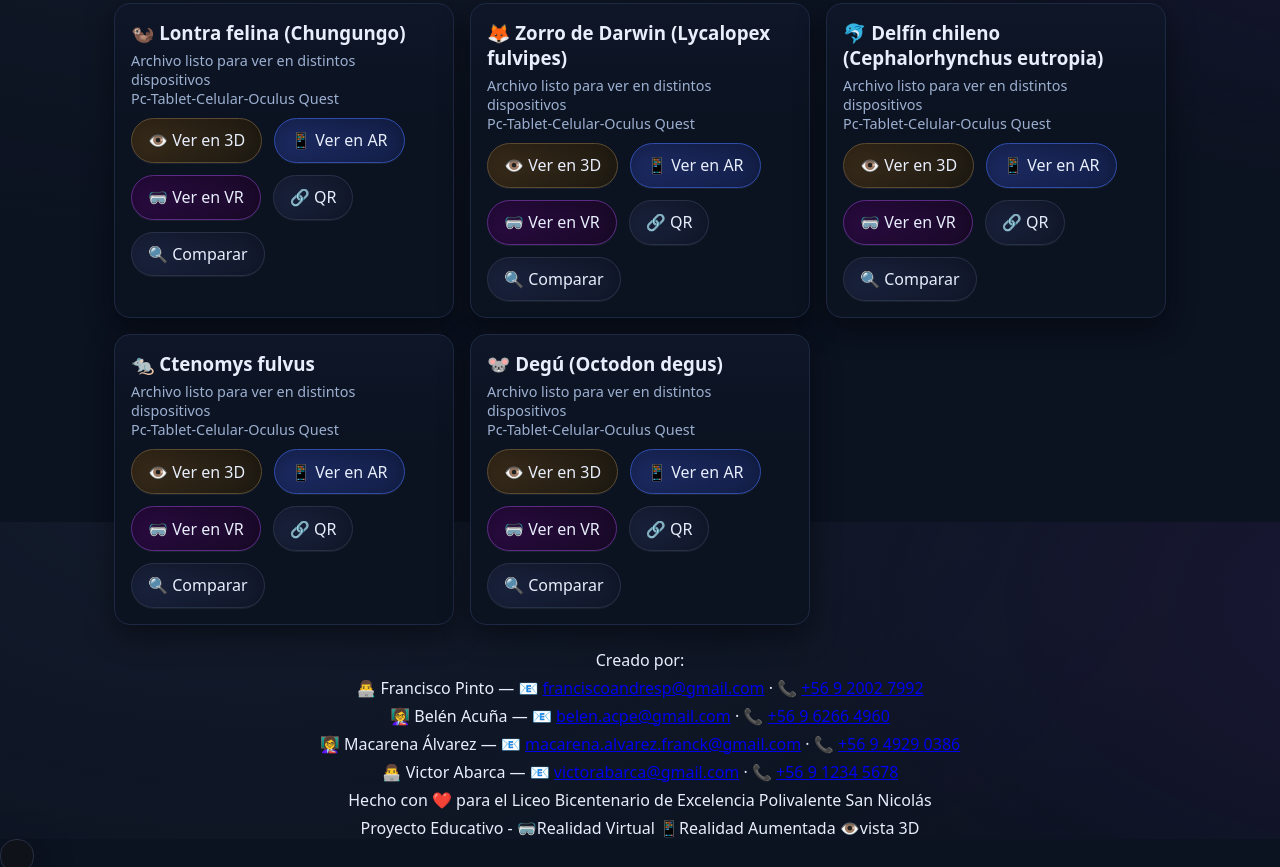
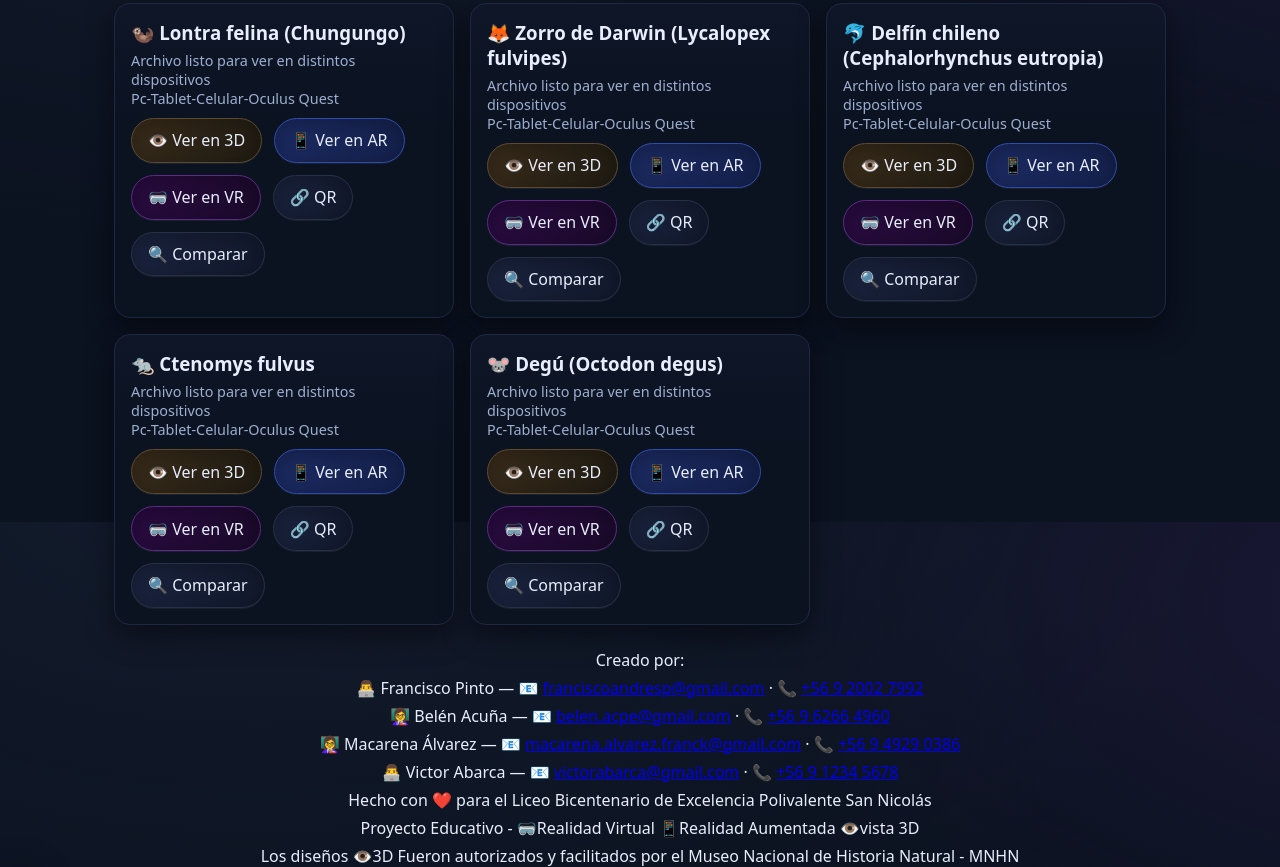
Before and after one commit to panchopinto/craneos-conectados, a plain HTML site: page index.html in a window 1280 px wide. Shown: the part 278-1145 px from the top of the page. Before the commit the page ends 1117 px from the top, so only its background shows below. Drawn offline with Linux system fonts and the light colour scheme.

Commit message:
Update index.html

```diff
--- a/index.html
+++ b/index.html
@@ -154,6 +154,7 @@
     <div>👨‍💻 Victor Abarca — 📧 <a href="mailto:victorabarca@gmail.com">victorabarca@gmail.com</a> · 📞 <a href="tel:+56912345678">+56 9 1234 5678</a></div>
     <div>Hecho con ❤️ para el Liceo Bicentenario de Excelencia Polivalente San Nicolás</div>
     <div>Proyecto Educativo - 🥽Realidad Virtual 📱Realidad Aumentada 👁️vista 3D</div>
+    <div>Los diseños 👁️3D Fueron autorizados y facilitados por el Museo Nacional de Historia Natural - MNHN</div>
   </div>
 </footer>
 
```
